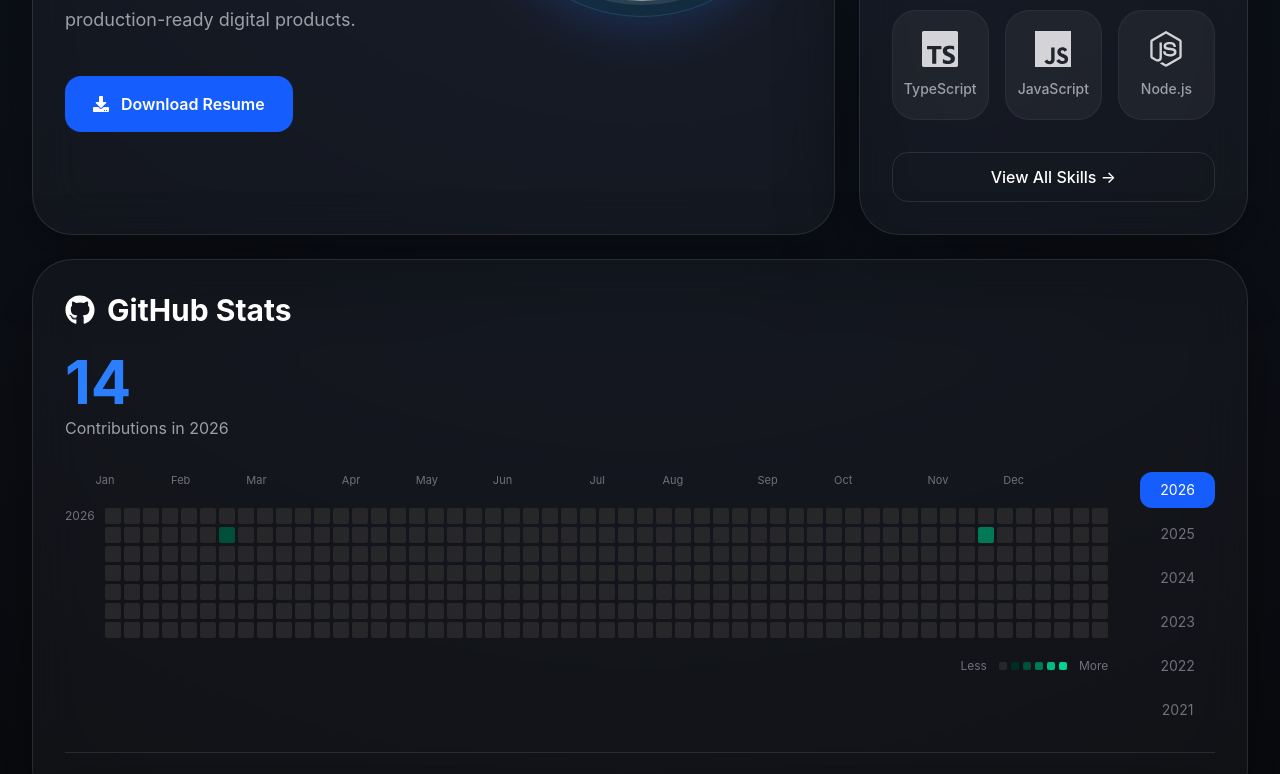
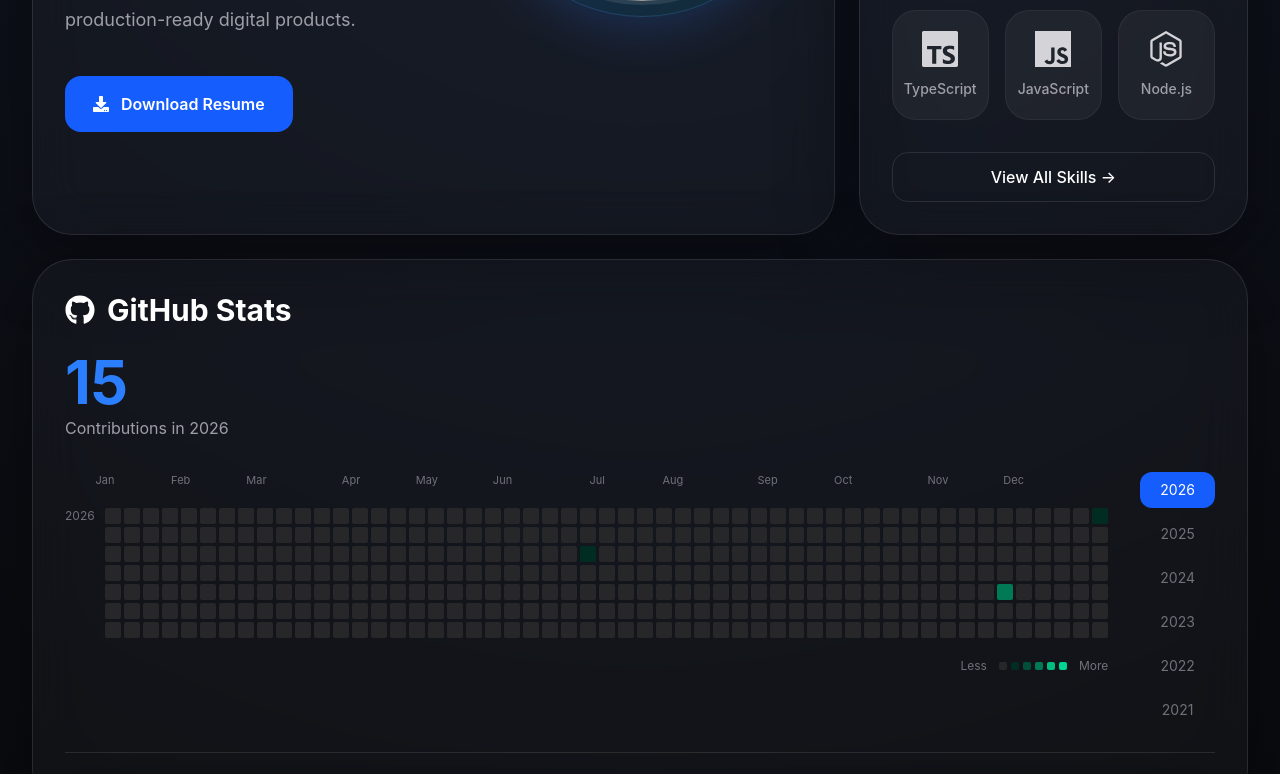
Before and after one commit to markdauz/developer-portfolio, a React (Vite) app: page / in a window 1280 px wide. Shown: the part 483-1257 px from the top of the page. Built offline with nearby package versions, Linux system fonts and the light colour scheme; grey boxes are pictures that could not be loaded.

Commit message:
fix render error in github heatmap

```diff
--- a/src/components/bento/GithubCard.tsx
+++ b/src/components/bento/GithubCard.tsx
@@ -2,6 +2,91 @@
 import { FaGithub } from 'react-icons/fa6';
 import BentoCard from './BentoCard';
 
+//
+function seededRandom(seed: number) {
+  const x = Math.sin(seed) * 10000;
+  return x - Math.floor(x);
+}
+
+const contributionTotals: Record<string, number> = {
+  '2021': 161,
+  '2022': 629,
+  '2023': 612,
+  '2024': 513,
+  '2025': 623,
+  '2026': 15,
+};
+
+function generateTiles(year: string) {
+  let seed = Number(year);
+
+  const random = () => {
+    seed += 1;
+    return seededRandom(seed);
+  };
+
+  const totalContributions = contributionTotals[year];
+
+  let remaining = totalContributions;
+
+  const tiles = Array.from({ length: 53 * 7 }, () => ({
+    count: 0,
+    colorIndex: 0,
+  }));
+
+  const activeDays = Math.min(remaining, Math.floor(remaining / 2) + 20);
+
+  const usedIndexes = new Set<number>();
+
+  while (usedIndexes.size < activeDays && remaining > 0) {
+    const index = Math.floor(random() * tiles.length);
+
+    if (usedIndexes.has(index)) {
+      continue;
+    }
+
+    usedIndexes.add(index);
+
+    const maxContribution = Math.min(remaining, Math.floor(random() * 10) + 1);
+
+    tiles[index].count = maxContribution;
+
+    remaining -= maxContribution;
+  }
+
+  if (remaining > 0) {
+    while (remaining > 0) {
+      const index = Math.floor(random() * tiles.length);
+
+      const amount = Math.min(remaining, Math.floor(random() * 5) + 1);
+
+      tiles[index].count += amount;
+
+      remaining -= amount;
+    }
+  }
+
+  tiles.forEach((tile) => {
+    const count = tile.count;
+
+    if (count === 0) {
+      tile.colorIndex = 0;
+    } else if (count <= 3) {
+      tile.colorIndex = 1;
+    } else if (count <= 7) {
+      tile.colorIndex = 2;
+    } else if (count <= 12) {
+      tile.colorIndex = 3;
+    } else if (count <= 20) {
+      tile.colorIndex = 4;
+    } else {
+      tile.colorIndex = 5;
+    }
+  });
+
+  return { tiles, totalContributions };
+}
+//
 function GithubCard() {
   const colors = [
     'bg-zinc-800',
@@ -31,83 +116,10 @@
     { month: 'Dec', week: 48 },
   ];
 
-  const contributionTotals: Record<string, number> = {
-    '2021': 161,
-    '2022': 629,
-    '2023': 612,
-    '2024': 513,
-    '2025': 623,
-    '2026': 14,
-  };
-
-  const { tiles, totalContributions } = useMemo(() => {
-    const totalContributions = contributionTotals[selectedYear];
-
-    let remaining = totalContributions;
-
-    const tiles = Array.from({ length: 53 * 7 }, () => ({
-      count: 0,
-      colorIndex: 0,
-    }));
-
-    const activeDays = Math.min(remaining, Math.floor(remaining / 2) + 20);
-
-    const usedIndexes = new Set<number>();
-
-    while (usedIndexes.size < activeDays && remaining > 0) {
-      const index = Math.floor(Math.random() * tiles.length);
-
-      if (usedIndexes.has(index)) {
-        continue;
-      }
-
-      usedIndexes.add(index);
-
-      const maxContribution = Math.min(
-        remaining,
-        Math.floor(Math.random() * 10) + 1,
-      );
-
-      tiles[index].count = maxContribution;
-
-      remaining -= maxContribution;
-    }
-
-    if (remaining > 0) {
-      while (remaining > 0) {
-        const index = Math.floor(Math.random() * tiles.length);
-
-        const amount = Math.min(remaining, Math.floor(Math.random() * 5) + 1);
-
-        tiles[index].count += amount;
-
-        remaining -= amount;
-      }
-    }
-
-    tiles.forEach((tile) => {
-      const count = tile.count;
-
-      if (count === 0) {
-        tile.colorIndex = 0;
-      } else if (count <= 3) {
-        tile.colorIndex = 1;
-      } else if (count <= 7) {
-        tile.colorIndex = 2;
-      } else if (count <= 12) {
-        tile.colorIndex = 3;
-      } else if (count <= 20) {
-        tile.colorIndex = 4;
-      } else {
-        tile.colorIndex = 5;
-      }
-    });
-
-    return {
-      tiles,
-      totalContributions,
-    };
-  }, [selectedYear]);
+  const { tiles, totalContributions } = useMemo(
+    () => generateTiles(selectedYear),
+    [selectedYear],
+  );
 
   return (
     <BentoCard className="col-span-12">
```
